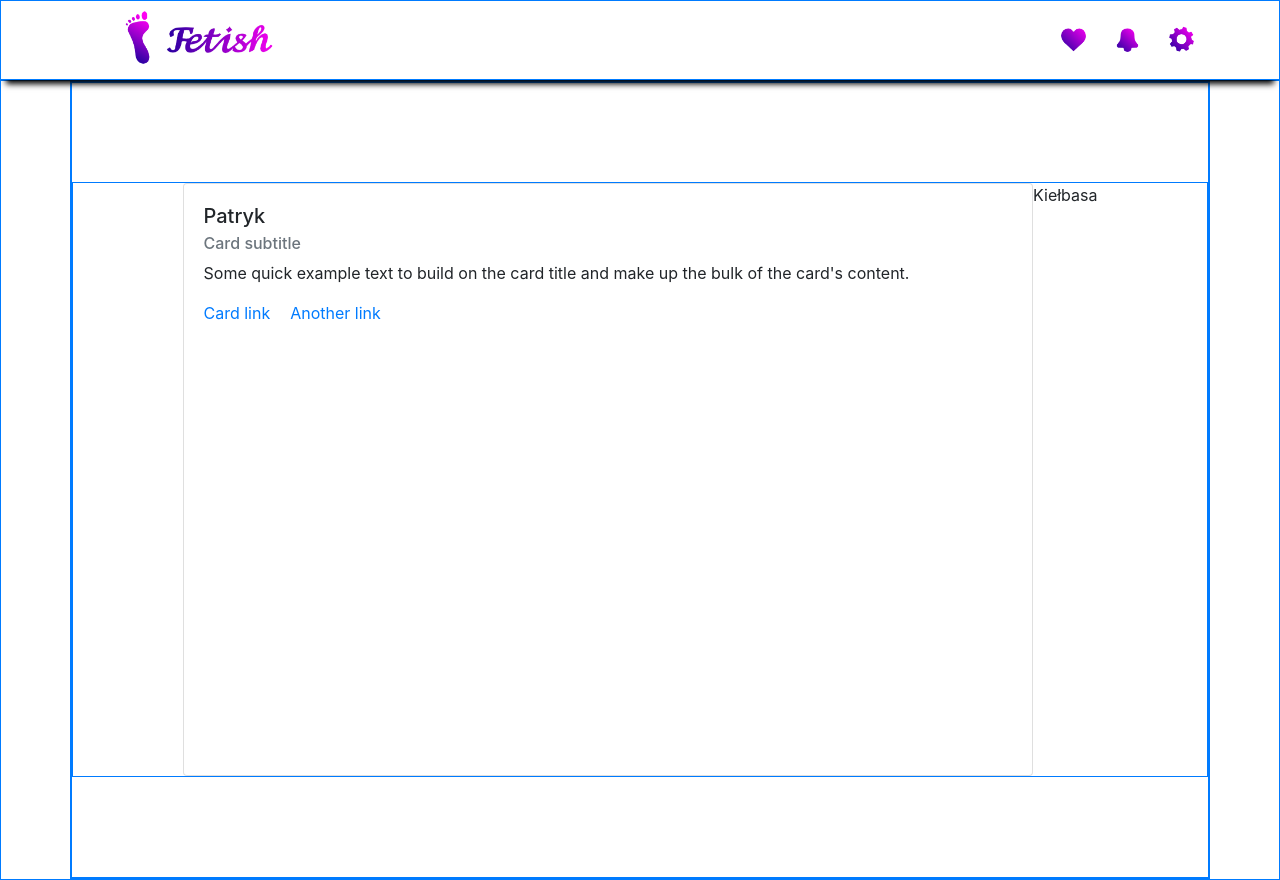
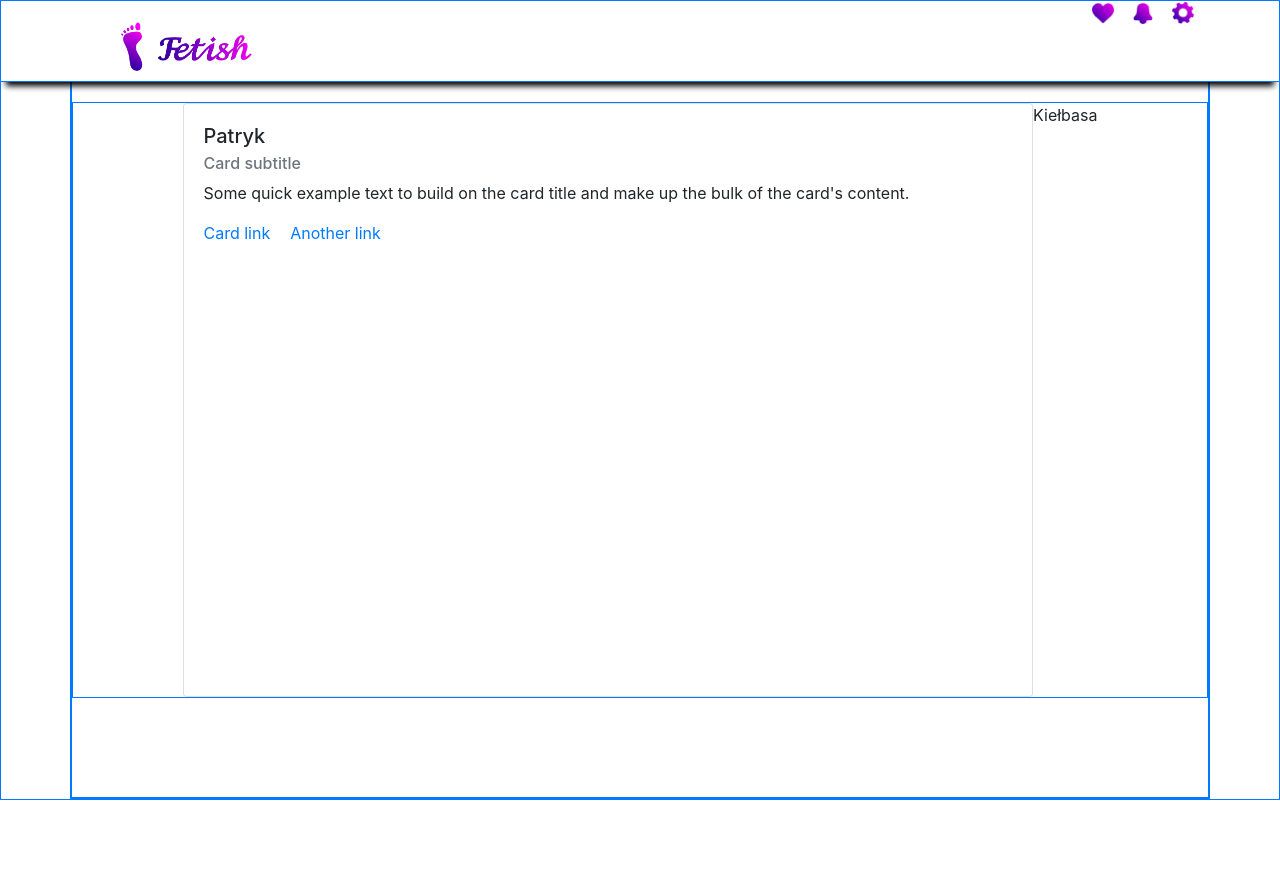
Before and after one commit to LShad/Fetish, a React (Create React App) app: page / in a window 1280 px wide. After the commit the page ends 800 px from the top, so only its background shows below. Built offline with nearby package versions, Linux system fonts and the light colour scheme.

Commit message:
Pierdoly

```diff
--- a/src/App.js
+++ b/src/App.js
@@ -6,7 +6,7 @@ import './App.css';
 function App() {
   return (
     <React.Fragment>
-    <div className="sticky-top container-fluid header-container border border-primary">
+    <div className="fixed-top container-fluid header-container border border-primary">
       <Header/>
     </div>
       <AppBody/>
--- /dev/null
+++ b/src/Header.css
@@ -0,0 +1,7 @@
+.logo{
+	position: absolute;
+	width:12rem;
+	height:4.5rem;
+	margin:0 auto;
+
+}
--- a/src/Header.js
+++ b/src/Header.js
@@ -1,22 +1,23 @@
 import React from 'react';
+import './Header.css';
 
 class Header extends React.Component{
 	render(){
 		return(
-			<div className="container bg-white">
+			<div className="container bg-white" style={{height: "5rem"}}>
 				<div className="row align-items-center">
 					<div className="col">
    						<div className="d-flex flex-row bd-highlight">
-   							<img src="logo.png" className="img-fluid" style={{width: "40%", height: "40%"}} alt="Fetish"/>
+   							<img src="logo.png" className="img logo"  alt="Fetish"/>
 						</div>
 					</div>
 					<div className="col">
 						<div className="d-flex flex-row-reverse bd-highlight h-100 ">
-							<img src="settings.png" className="img-fluid" style={{width: "5%", height: "5%"}} alt="Settings"/>
-							<img src="empty.png" className="img-fluid" style={{width: "5%", height: "5%"}} alt=""/>
-			  				<img src="notifications.png" className="img-fluid" style={{width: "5%", height: "5%"}} alt="Notifications"/>
-			  				<img src="empty.png" className="img-fluid" style={{width: "5%", height: "5%"}} alt=""/>
-			  				<img src="heart.png" className="img-fluid" style={{width: "5%", height: "5%"}} alt="Heart"/>
+							<img src="settings.png" className="img" style={{width: "1.5rem", height: "1.5rem"}} alt="Settings"/>
+							<img src="empty.png" className="img" style={{width: "1rem", height: "1rem"}} alt=""/>
+			  				<img src="notifications.png" className="img" style={{width: "1.5rem", height: "1.5rem"}} alt="Notifications"/>
+			  				<img src="empty.png" className="img" style={{width: "1rem", height: "1rem"}} alt=""/>
+			  				<img src="heart.png" className="img" style={{width: "1.5rem", height: "1.5rem"}} alt="Heart"/>
 			  			</div>
 					</div>
 				</div>
```
Also changed, not shown: public/logo.png.
